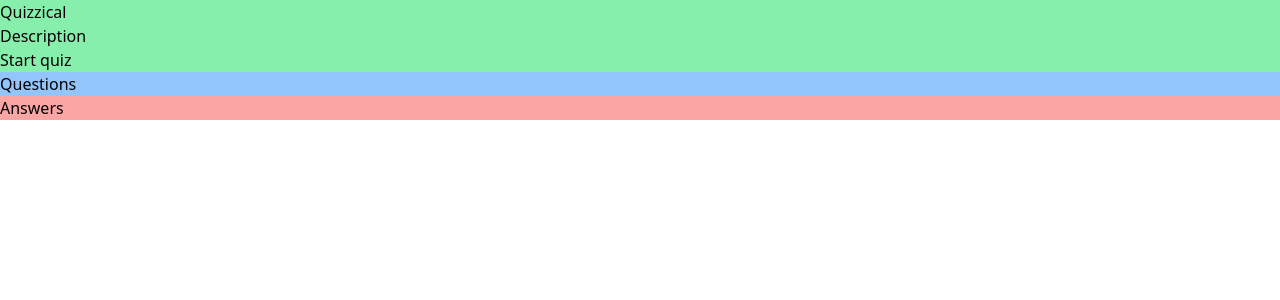
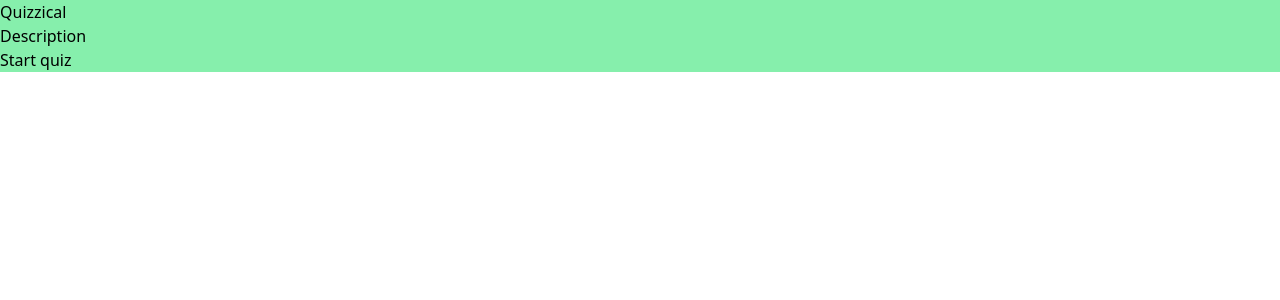
Before and after one commit to AndreyDmitriev39r/scrimba-solo-project-quizzical, a React (Create React App) app: page / in a window 1280 px wide. Shown: the top 300 px of the page. Built offline with nearby package versions, Linux system fonts and the light colour scheme; the HTML template or start-up script is replaced by a standard one.

Commit message:
start-toanswers switcher

```diff
--- a/src/App.js
+++ b/src/App.js
@@ -1,13 +1,27 @@
+import { useState } from "react";
+
 import Intro from "./components/Intro";
 import Questions from "./components/Questions";
 import Answers from "./components/Answers";
 
 function App() {
+
+  // state
+
+  const [showPage, setShowPage] = useState(false);
+
+  const handleStartQuizClick = () => {
+    setShowPage((prevShowPage) => !prevShowPage);
+  }
+
   return (
     <div className="app">
-      <Intro />
-      <Questions />
-      <Answers />
+      {!showPage &&
+      <Intro
+        handleStartQuizClick={handleStartQuizClick}
+      />}
+      {showPage && <Questions />}
+      {false && <Answers />}
     </div>
   );
 }
--- a/src/components/Intro.js
+++ b/src/components/Intro.js
@@ -1,9 +1,11 @@
-function Intro() {
+function Intro({handleStartQuizClick}) {
   return (
     <div className="intro bg-green-300">
       <h1>Quizzical</h1>
       <p>Description</p>
-      <button>Start quiz</button>
+      <button
+        onClick={handleStartQuizClick}
+      >Start quiz</button>
     </div>
   );
 }
```
